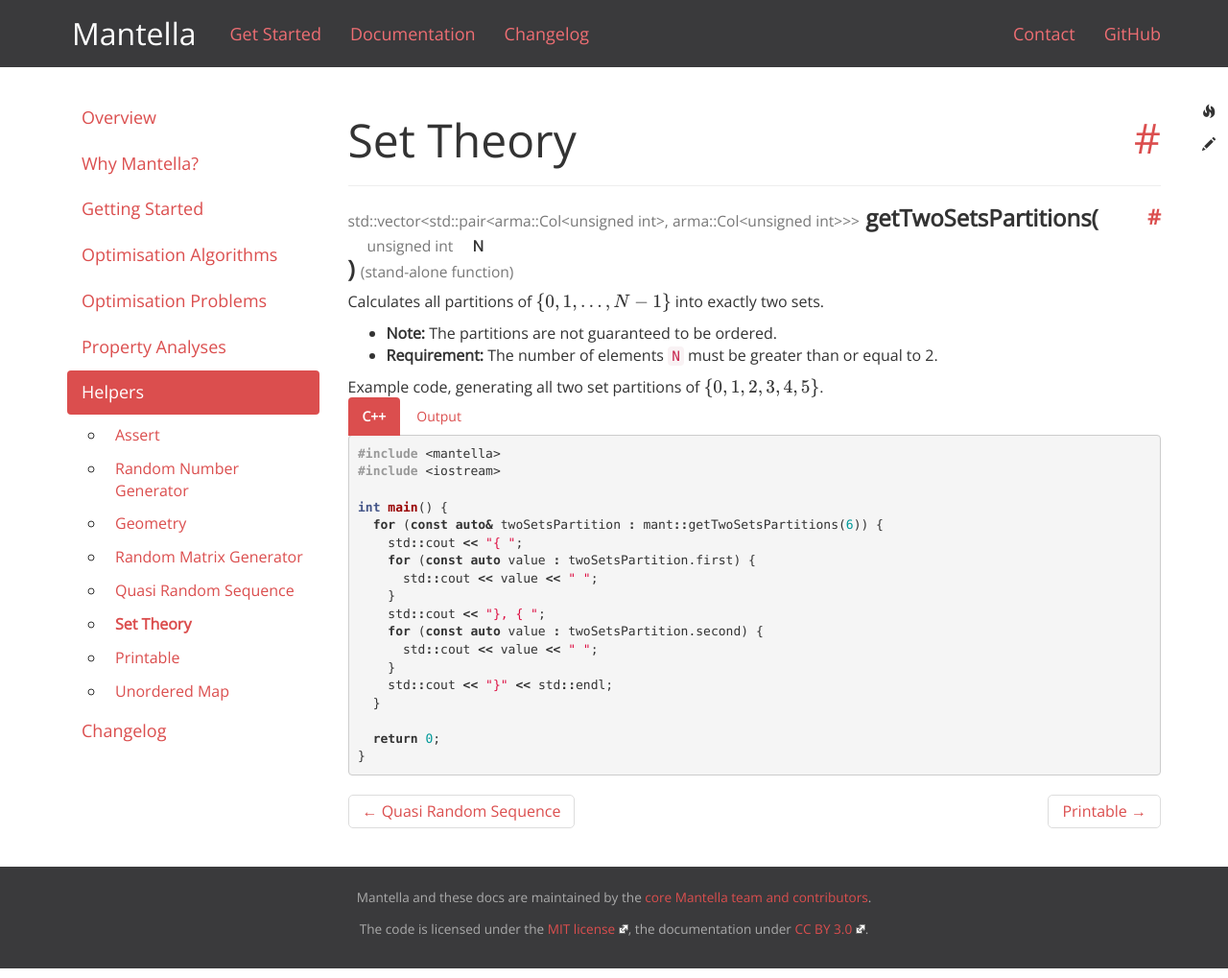
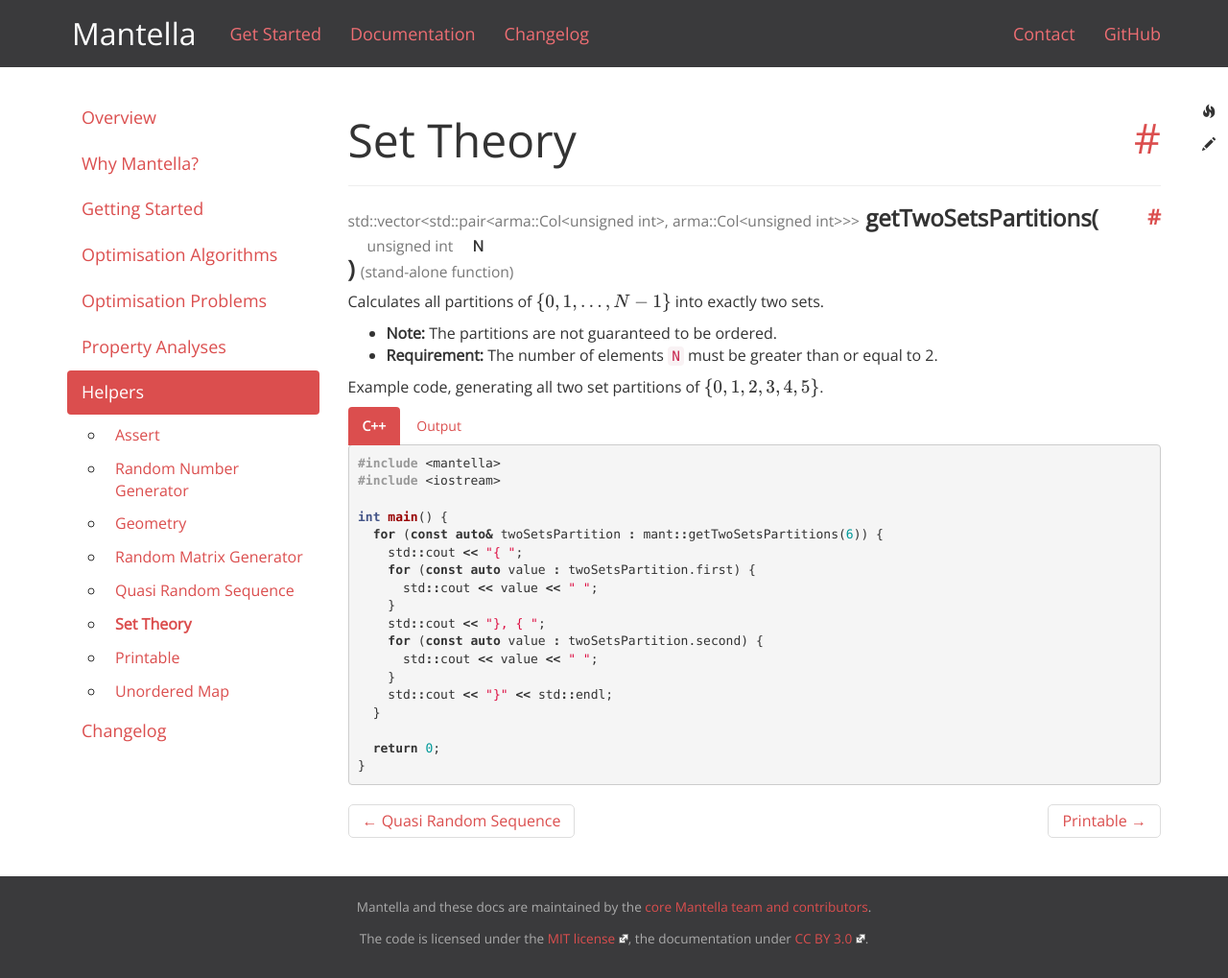
Before and after one commit to sebiniemann/Mantella, a Jekyll site: the page built from helpers/set-theory.html, in a window 1280 px wide and 1019 px high. Shown: the whole window at 96% size. Built offline with Jekyll 4.4.1, drawn with Linux system fonts in a browser that asks for light colours; formulas are drawn with MathJax 3.

Commit message:
Added missed paragraph

```diff
--- a/helpers/set-theory.html
+++ b/helpers/set-theory.html
@@ -12,7 +12,7 @@
   <li><strong>Requirement:</strong> The number of elements <code>N</code> must be greater than or equal to 2.</li>
 </ul>
 
-Example code, generating all two set partitions of \(\left\{0, 1, 2, 3, 4, 5\right\}\).
+<p>Example code, generating all two set partitions of \(\left\{0, 1, 2, 3, 4, 5\right\}\).</p>
 
 <ul class="nav nav-tabs" role="tablist" id="getTwoSetsPartitions">
   <li role="presentation" class="active"><a href="#getTwoSetsPartitions-cpp" aria-controls="getTwoSetsPartitions-cpp" role="tab" data-toggle="tab">C++</a></li>
```
